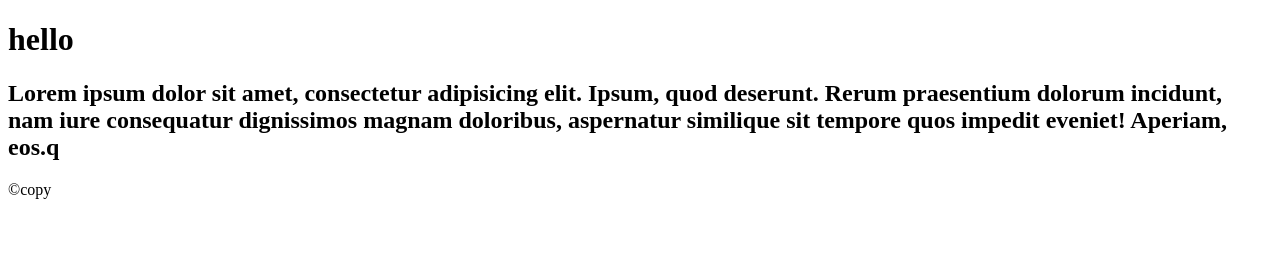
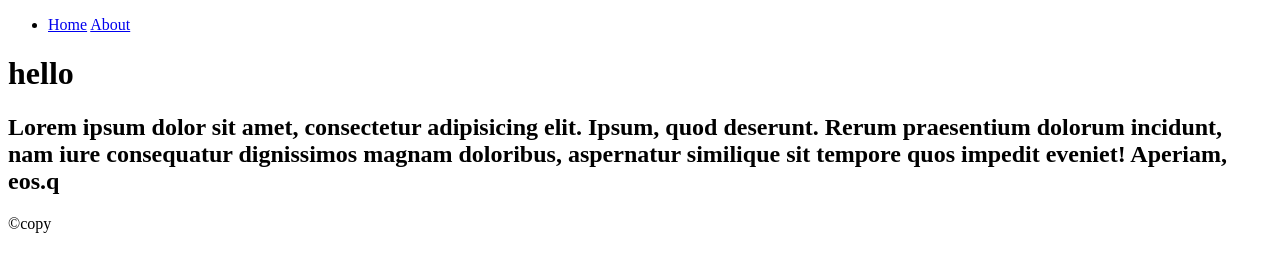
Before and after one commit to diyormahmudov/onlineStorpge, a plain HTML site: page index.html in a window 1280 px wide. Drawn offline with Linux system fonts and the light colour scheme.

Commit message:
Added navbar

```diff
--- a/index.html
+++ b/index.html
@@ -6,6 +6,16 @@
     <title>Document</title>
 </head>
 <body>
+    <header>
+        <nav>
+            <ul>
+                <li>
+                    <a href="#">Home</a>
+                    <a href="#">About</a>
+                </li>
+            </ul>
+        </nav>
+    </header>
 
     <h1>hello</h1>
     <h2>Lorem ipsum dolor sit amet, consectetur adipisicing elit. Ipsum, quod deserunt. Rerum praesentium dolorum incidunt, nam iure consequatur dignissimos magnam doloribus, aspernatur similique sit tempore quos impedit eveniet! Aperiam, eos.q</h2>
@@ -14,5 +24,6 @@
         <p>&copy;copy</p>
     </footer>
 
+
 </body>
 </html>
```
